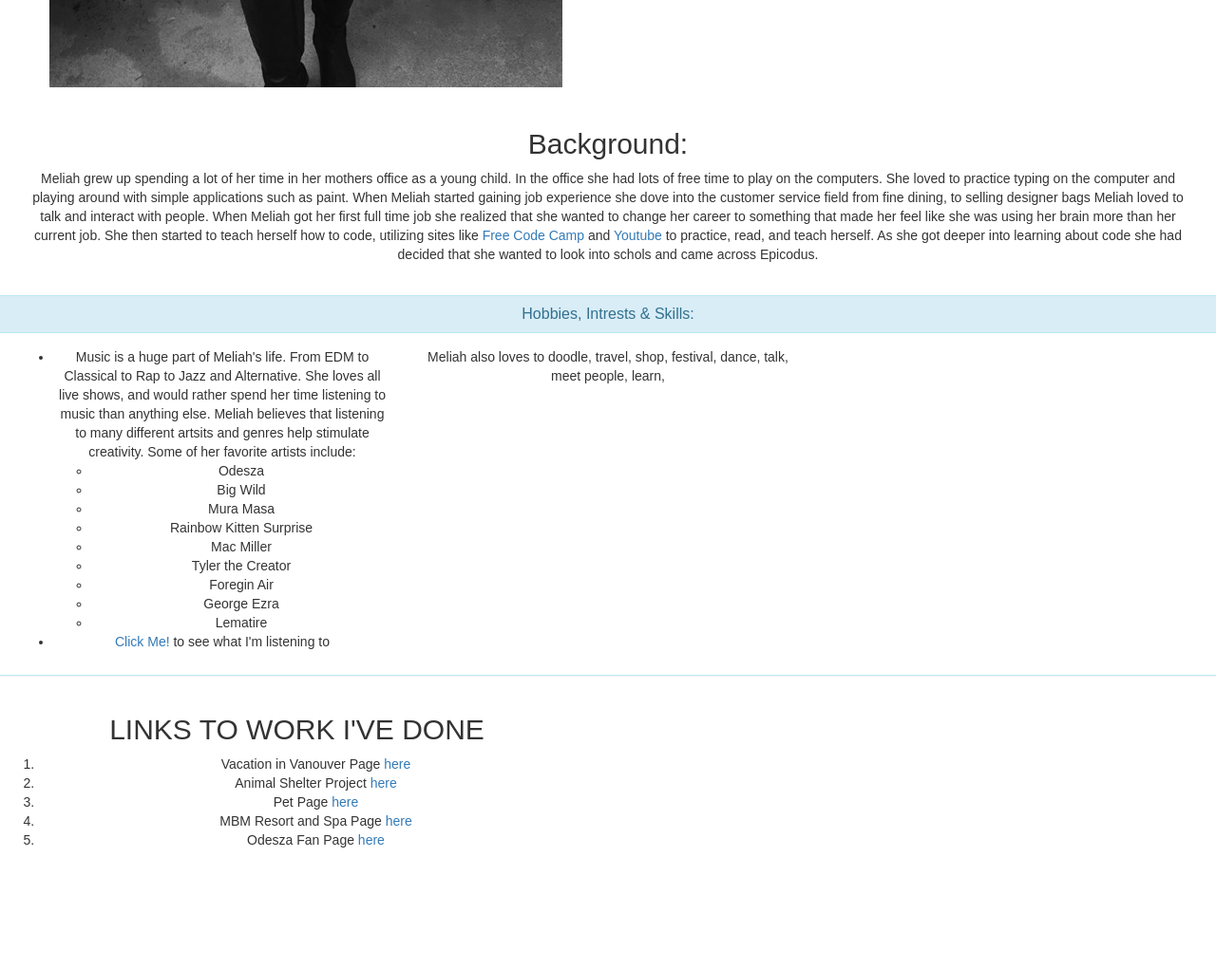
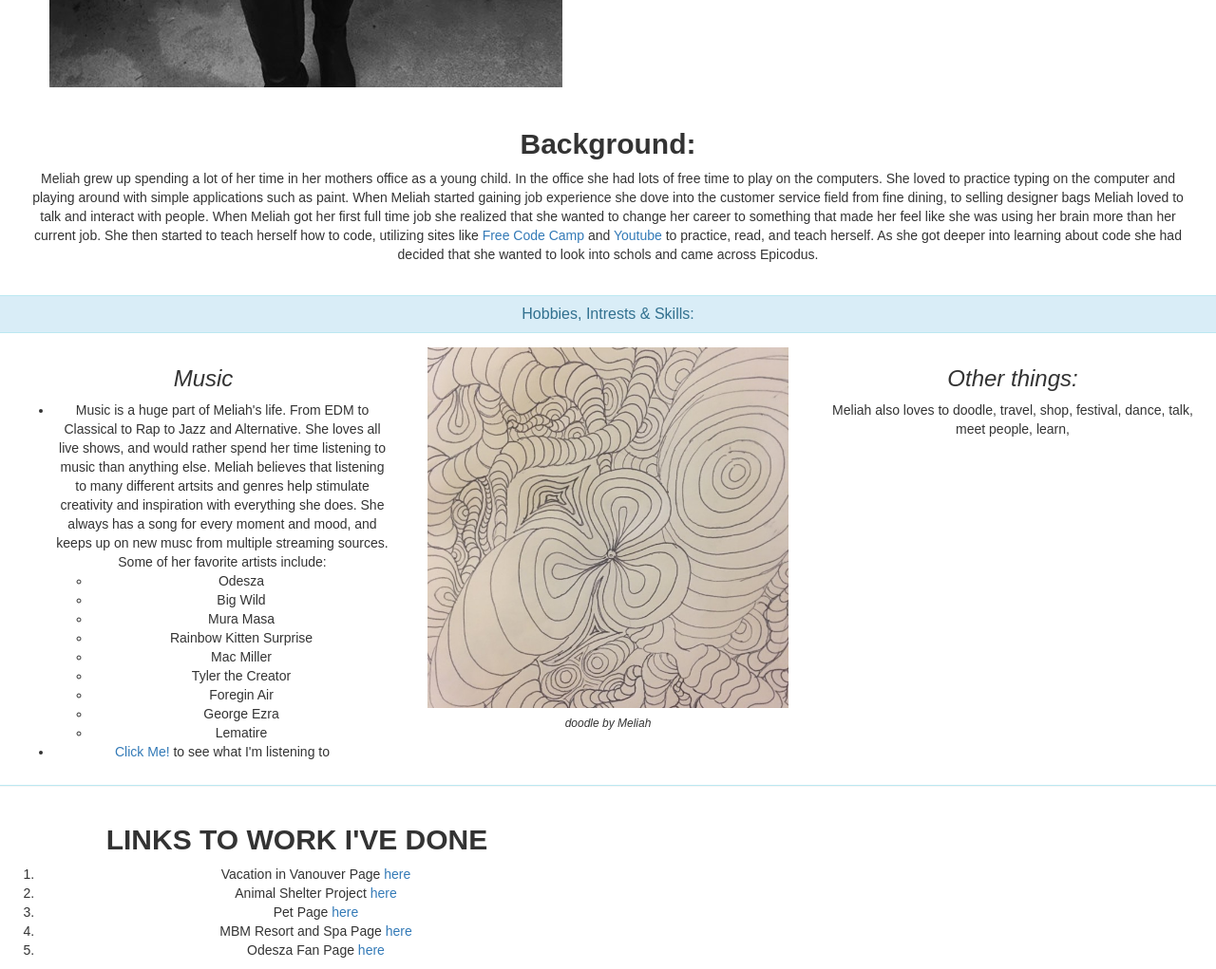
Before and after one commit to xmeliahmackay/portfolio, a plain HTML site: page index.html in a window 1280 px wide. Shown: the part 940-1961 px from the top of the page at 95% size. Before the commit the page ends 1845 px from the top, so only its background shows below. Drawn offline with nearby package versions, Linux system fonts and the light colour scheme; a web font is replaced by a local one.

Commit message:
add doodle by meliah in hobbies section, and em and strong tags

```diff
--- a/css/styles.css
+++ b/css/styles.css
@@ -18,3 +18,6 @@ body {
   font-family: 'Poppins', sans-serif;
   text-align: center;
 }
+#doodle {
+  width: 380px;
+}
--- a/index.html
+++ b/index.html
@@ -19,7 +19,7 @@
           </div>
           <div class="col-md-7">
             <div class="intro">
-            <h1>Hi, I'm Meliah MacKay</h1>
+            <h1>Hi, I'm <strong>Meliah MacKay</strong></h1>
             <h2>A Front End Designer from Portland, Oregon.</h2>
             </div>
           </div>
@@ -27,7 +27,7 @@
         <div class="row">
           <div class="col-md-12">
             <div id="background">
-              <h2>Background:</h2>
+              <h2><strong>Background:</strong></h2>
               <p>Meliah grew up spending a lot of her time in her mothers office as a young child. In the office she had lots of free time to play on the computers. She loved to practice typing on the computer and playing around with simple applications such as paint. When Meliah started gaining job experience she dove into the customer service field from fine dining, to selling designer bags Meliah loved to talk and interact with people. When Meliah got her first full time job she realized that she wanted to change her career to something that made her feel like she was using her brain more than her current job. She then started to teach herself how to code, utilizing sites like <a href="https://freecodecamp.org">Free Code Camp </a> and <a href="https://youtube.com">Youtube </a> to practice, read, and teach herself. As she got deeper into learning about code she had decided that she wanted to look into schols and came across Epicodus. </p>
             </div>
           </div>
@@ -39,8 +39,9 @@
             </div>
             <div class="panel-body">
               <div class="col-md-4">
+                <h3><em>Music</em></h3>
                 <ul>
-                  <li>Music is a huge part of Meliah's life. From EDM to Classical to Rap to Jazz and Alternative. She loves all live shows, and would rather spend her time listening to music than anything else. Meliah believes that listening to many different artsits and genres help stimulate creativity. Some of her favorite artists include:</li>
+                  <li>Music is a huge part of Meliah's life. From EDM to Classical to Rap to Jazz and Alternative. She loves all live shows, and would rather spend her time listening to music than anything else. Meliah believes that listening to many different artsits and genres help stimulate creativity and inspiration with everything she does. She always has a song for every moment and mood, and keeps up on new musc from multiple streaming sources. Some of her favorite artists include:</li>
                     <ul>
                       <li>Odesza</li>
                       <li>Big Wild</li>
@@ -56,6 +57,11 @@
                 </ul>
               </div>
               <div class="col-md-4">
+                <img src="img/myart.jpg" rel="artwork by Meliah" id="doodle">
+                <h6><em>doodle by Meliah</em></h6>
+              </div>
+              <div class="col-md-4">
+                <h3><em>Other things:</em></h3>
                 <p>Meliah also loves to doodle, travel, shop, festival, dance, talk, meet people, learn,</p>
               </div>
             </div>
@@ -64,7 +70,7 @@
         <div class="row">
           <div class="col-md-6">
             <div id="work">
-              <h2> LINKS TO WORK I'VE DONE</h2>
+              <h2><strong> LINKS TO WORK I'VE DONE</strong></h2>
             </div>
             <ol>
               <li>Vacation in Vanouver Page <a href="https://github.com/xmeliahmackay/Vacation-vancouver.git">here</a></li>
```
Also changed, not shown: img/myart.jpg (added).
